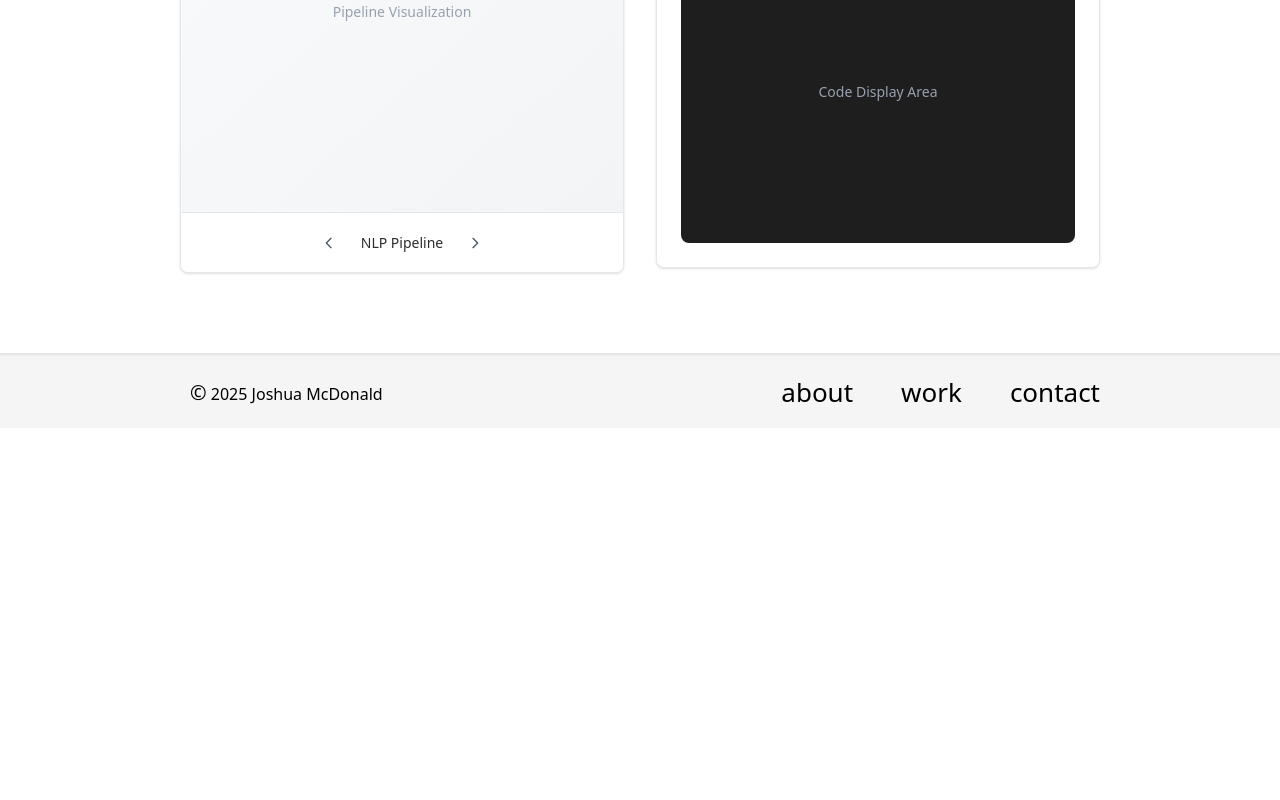
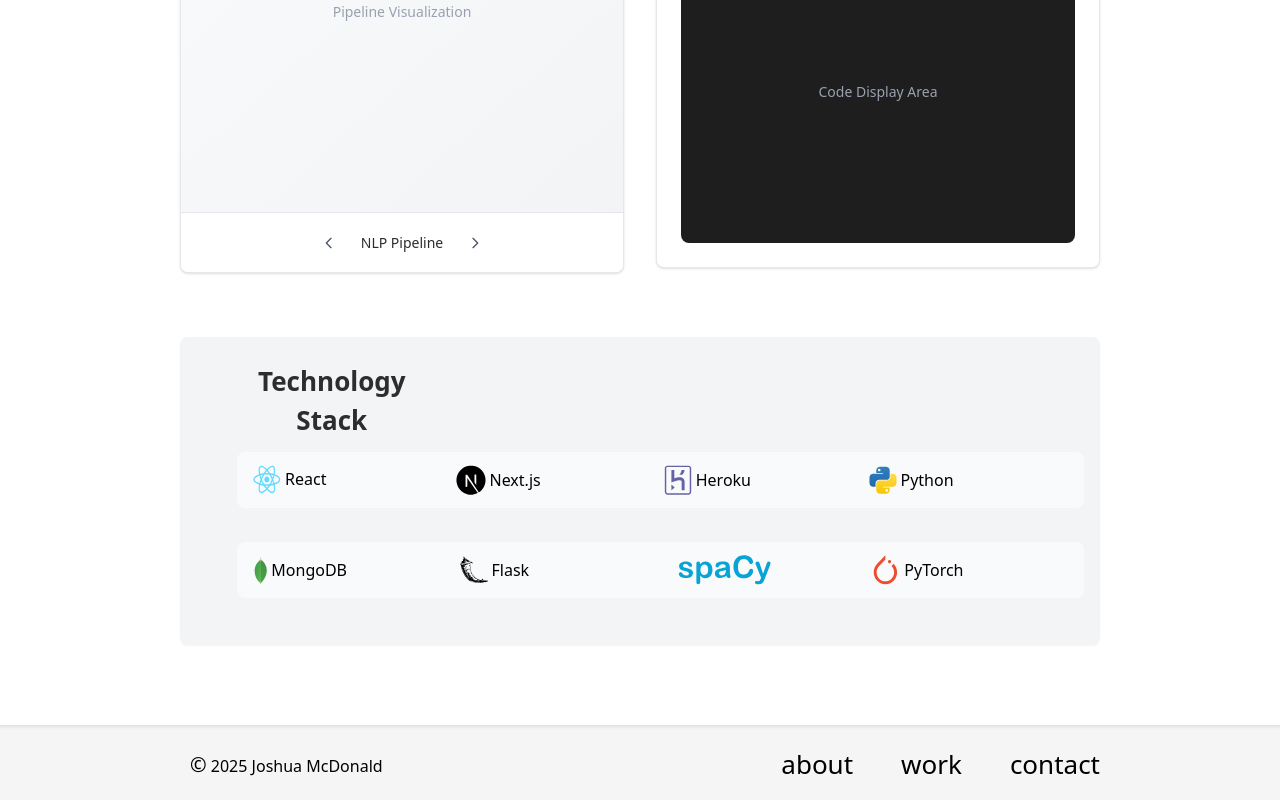
Before and after one commit to robmcdonald5/personalsite, a SvelteKit app: page /work/ai-menu-chatbot in a window 1280 px wide. Shown: the part 661-1461 px from the top of the page. Before the commit the page ends 1089 px from the top, so only its background shows below. Built offline with nearby package versions, Linux system fonts and the light colour scheme.

Commit message:
Updated display on showcase

```diff
--- /dev/null
+++ b/TechStackShowcaseInputCode.html
@@ -0,0 +1,88 @@
+<!doctype html>
+<html lang="en">
+  <head>
+    <meta charset="UTF-8" />
+    <meta name="viewport" content="width=device-width, initial-scale=1.0" />
+    <title>Document</title>
+  </head>
+  <body>
+    <div
+      class="grid py-[25px] px-[57px] bg-[#FFFFFF] rounded-lg shadow-[_0px_1px_2px_0px_rgba(0,0,0,0.05)] grid-cols-4 grid-rows-3 gap-x-4 gap-y-3">
+      <div
+        class="w-[230px] h-[56px] flex justify-start items-center flex-row gap-[5.1805877685546875px] py-[13px] pr-[120px] pl-[17px] bg-[#F9FAFB] rounded-lg col-span-1 row-span-1 col-start-4 row-start-3">
+        <div class="text-[#000000] font-['Inter'] font-medium">PyTorch</div>
+        <div>
+          <img
+            src="https://picsum.photos/id/25/30"
+            alt="tech-stack__pytorch-icon placeholder" />
+        </div>
+      </div>
+      <div>
+        <img
+          src="https://picsum.photos/id/230/56"
+          alt="tech-stack__spacy placeholder" />
+      </div>
+      <div
+        class="w-[230px] h-[56px] flex justify-start items-center flex-row py-3.5 pr-[143px] pl-[17px] bg-[#F9FAFB] rounded-lg col-span-1 row-span-1 col-start-2 row-start-3">
+        <div class="text-[#000000] font-['Inter'] font-medium">Flask</div>
+        <div>
+          <img
+            src="https://picsum.photos/id/29/28"
+            alt="tech-stack__flask-icon placeholder" />
+        </div>
+      </div>
+      <div
+        class="w-[230px] h-[56px] bg-[#F9FAFB] rounded-lg col-span-1 row-span-1 row-start-3 relative">
+        <div
+          class="text-[#000000] font-['Inter'] font-medium absolute top-[35.71%] bottom-[35.71%] left-[20.43%] right-[46.52%]">
+          MongoDB
+        </div>
+        <div class="absolute top-[40.06px] left-[9.86%] right-[84.46%]">
+          <img
+            src="https://picsum.photos/id/13/29"
+            alt="tech-stack__mongodb-icon placeholder" />
+        </div>
+      </div>
+      <div
+        class="w-[230px] h-[56px] flex justify-start items-center flex-row gap-1 py-3.5 pr-[128px] pl-[15px] bg-[#F9FAFB] rounded-lg col-span-1 row-span-1 col-start-4 row-start-2">
+        <div class="text-[#000000] font-['Inter'] font-medium">Python</div>
+        <div>
+          <img
+            src="https://picsum.photos/id/28/28"
+            alt="tech-stack__python-icon placeholder" />
+        </div>
+      </div>
+      <div
+        class="w-[230px] h-[56px] flex justify-start items-center flex-row gap-1 py-[13px] pr-[127px] pl-4 bg-[#F9FAFB] rounded-lg col-span-1 row-span-1 col-start-3 row-start-2">
+        <div class="text-[#000000] font-['Inter'] font-medium">Heroku</div>
+        <div>
+          <img
+            src="https://picsum.photos/id/27/30"
+            alt="tech-stack__heroku-icon placeholder" />
+        </div>
+      </div>
+      <div
+        class="w-[230px] h-[56px] flex justify-start items-center flex-row gap-1 pt-[13px] pb-[12.995595932006836px] pr-[130px] pl-[13px] bg-[#F9FAFB] rounded-lg col-span-1 row-span-1 col-start-2 row-start-2">
+        <div class="text-[#000000] font-['Inter'] font-medium">Next.js</div>
+        <div>
+          <img
+            src="https://picsum.photos/id/30/30"
+            alt="tech-stack__nextjs-icon placeholder" />
+        </div>
+      </div>
+      <div
+        class="w-[230px] h-[56px] flex justify-start items-center flex-row gap-[4.181758880615234px] pt-[13px] pb-[14.5px] pr-[139px] pl-[14.939453125px] bg-[#F9FAFB] rounded-lg col-span-1 row-span-1 row-start-2">
+        <div class="text-[#000000] font-['Inter'] font-medium">React</div>
+        <div>
+          <img
+            src="https://picsum.photos/id/28/29"
+            alt="tech-stack__react-icon placeholder" />
+        </div>
+      </div>
+      <div
+        class="text-[#2D2D2D] text-[26px] font-['Inter'] text-center font-semibold col-span-1 row-span-1">
+        Technology Stack
+      </div>
+    </div>
+  </body>
+</html>
--- a/src/lib/Header.svelte
+++ b/src/lib/Header.svelte
@@ -4,7 +4,7 @@
 </script>
 
 <header class="w-full max-w-[1440px] h-[90px]
-               flex items-center justify-between
+               flex items-center
                px-[5%] md:px-[180px]
                mx-auto">
   <!-- Logo -->
@@ -16,8 +16,11 @@
     />
   </a>
 
+  <!-- Spacer to push content right -->
+  <div class="flex-1"></div>
+
   <!-- Navigation -->
-  <nav class="flex items-center gap-[16px] md:gap-[48px]">
+  <nav class="flex items-center gap-[16px] md:gap-[48px] mr-[24px] md:mr-[64px]">
     <a
       href="/about"
       class="text-[20px] md:text-[26px] font-inter font-light transition-colors
--- a/src/routes/work/ai-menu-chatbot/+page.svelte
+++ b/src/routes/work/ai-menu-chatbot/+page.svelte
@@ -129,6 +129,79 @@
             </div>
           </div>
         </div>
+
+        <!-- Tech Stack Showcase -->
+        <div class="w-full flex justify-center mt-16">
+          <div class="grid py-[25px] px-[57px] bg-[#F3F4F6] rounded-lg shadow-[0px_1px_2px_0px_rgba(0,0,0,0.05)] grid-cols-4 grid-rows-3 gap-x-4 gap-y-3">
+            <!-- Title - positioned in grid -->
+            <div class="text-[#2D2D2D] text-[26px] font-inter text-center font-semibold col-span-1 row-span-1">
+              Technology Stack
+            </div>
+
+            <!-- spaCy - between Flask and PyTorch (col 3, row 3) -->
+            <div class="w-[230px] h-[56px] flex justify-start items-center pl-[17px] bg-[#F9FAFB] rounded-lg col-start-3 row-start-3">
+              <img src="/tech-stack__spacy-icon+title.svg" alt="spaCy" class="w-[120px] h-[30px]" />
+            </div>
+
+            <!-- Row 2 Tech Cards -->
+            <!-- React -->
+            <div class="w-[230px] h-[56px] flex justify-start items-center flex-row gap-1 pt-[13px] pb-[14.5px] pr-[139px] pl-[15px] bg-[#F9FAFB] rounded-lg col-start-1 row-start-2">
+              <div>
+                <img src="/tech-stack__react-icon.svg" alt="React" class="w-[29px] h-[29px]" />
+              </div>
+              <div class="text-[#000000] font-inter font-medium">React</div>
+            </div>
+
+            <!-- Next.js -->
+            <div class="w-[230px] h-[56px] flex justify-start items-center flex-row gap-1 pt-[13px] pb-[13px] pr-[130px] pl-[13px] bg-[#F9FAFB] rounded-lg col-start-2 row-start-2">
+              <div>
+                <img src="/tech-stack__nextjs-icon.svg" alt="Next.js" class="w-[30px] h-[30px]" />
+              </div>
+              <div class="text-[#000000] font-inter font-medium">Next.js</div>
+            </div>
+
+            <!-- Heroku -->
+            <div class="w-[230px] h-[56px] flex justify-start items-center flex-row gap-1 py-[13px] pr-[127px] pl-4 bg-[#F9FAFB] rounded-lg col-start-3 row-start-2">
+              <div>
+                <img src="/tech-stack__heroku-icon.svg" alt="Heroku" class="w-[30px] h-[30px]" />
+              </div>
+              <div class="text-[#000000] font-inter font-medium">Heroku</div>
+            </div>
+
+            <!-- Python -->
+            <div class="w-[230px] h-[56px] flex justify-start items-center flex-row gap-1 py-[14px] pr-[128px] pl-[15px] bg-[#F9FAFB] rounded-lg col-start-4 row-start-2">
+              <div>
+                <img src="/tech-stack__python-icon.svg" alt="Python" class="w-[28px] h-[28px]" />
+              </div>
+              <div class="text-[#000000] font-inter font-medium">Python</div>
+            </div>
+
+            <!-- Row 3 Tech Cards -->
+            <!-- MongoDB -->
+            <div class="w-[230px] h-[56px] flex justify-start items-center flex-row gap-1 py-[13px] pr-[120px] pl-[17px] bg-[#F9FAFB] rounded-lg col-start-1 row-start-3">
+              <div>
+                <img src="/tech-stack__mongodb-icon.svg" alt="MongoDB" class="w-[29px] h-[29px]" />
+              </div>
+              <div class="text-[#000000] font-inter font-medium">MongoDB</div>
+            </div>
+
+            <!-- Flask -->
+            <div class="w-[230px] h-[56px] flex justify-start items-center flex-row gap-1 py-[14px] pr-[143px] pl-[17px] bg-[#F9FAFB] rounded-lg col-start-2 row-start-3">
+              <div>
+                <img src="/tech-stack__flask-icon.svg" alt="Flask" class="w-[28px] h-[28px]" />
+              </div>
+              <div class="text-[#000000] font-inter font-medium">Flask</div>
+            </div>
+
+            <!-- PyTorch -->
+            <div class="w-[230px] h-[56px] flex justify-start items-center flex-row gap-1 py-[13px] pr-[120px] pl-[17px] bg-[#F9FAFB] rounded-lg col-start-4 row-start-3">
+              <div>
+                <img src="/tech-stack__pytorch-icon.svg" alt="PyTorch" class="w-[30px] h-[30px]" />
+              </div>
+              <div class="text-[#000000] font-inter font-medium">PyTorch</div>
+            </div>
+          </div>
+        </div>
       </section>
     </div>
 
```
